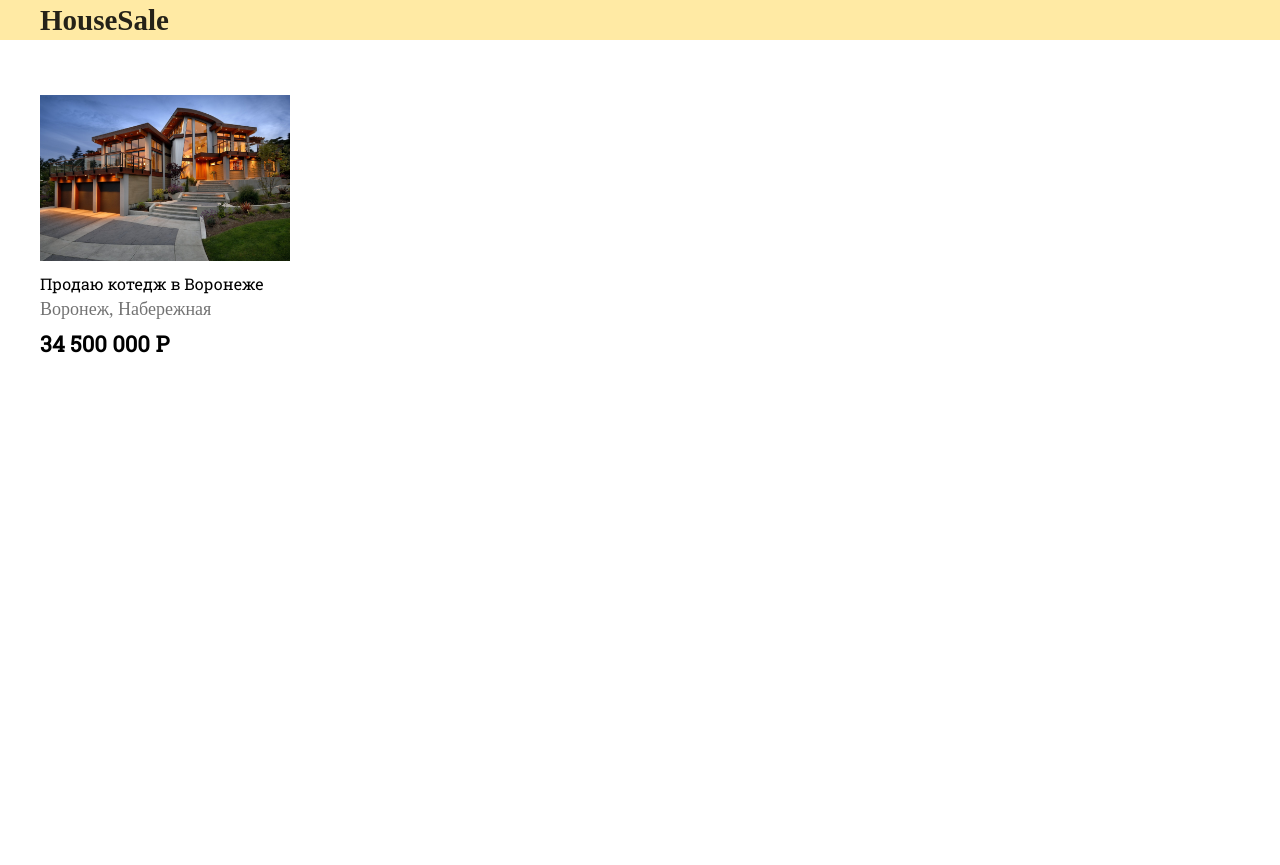
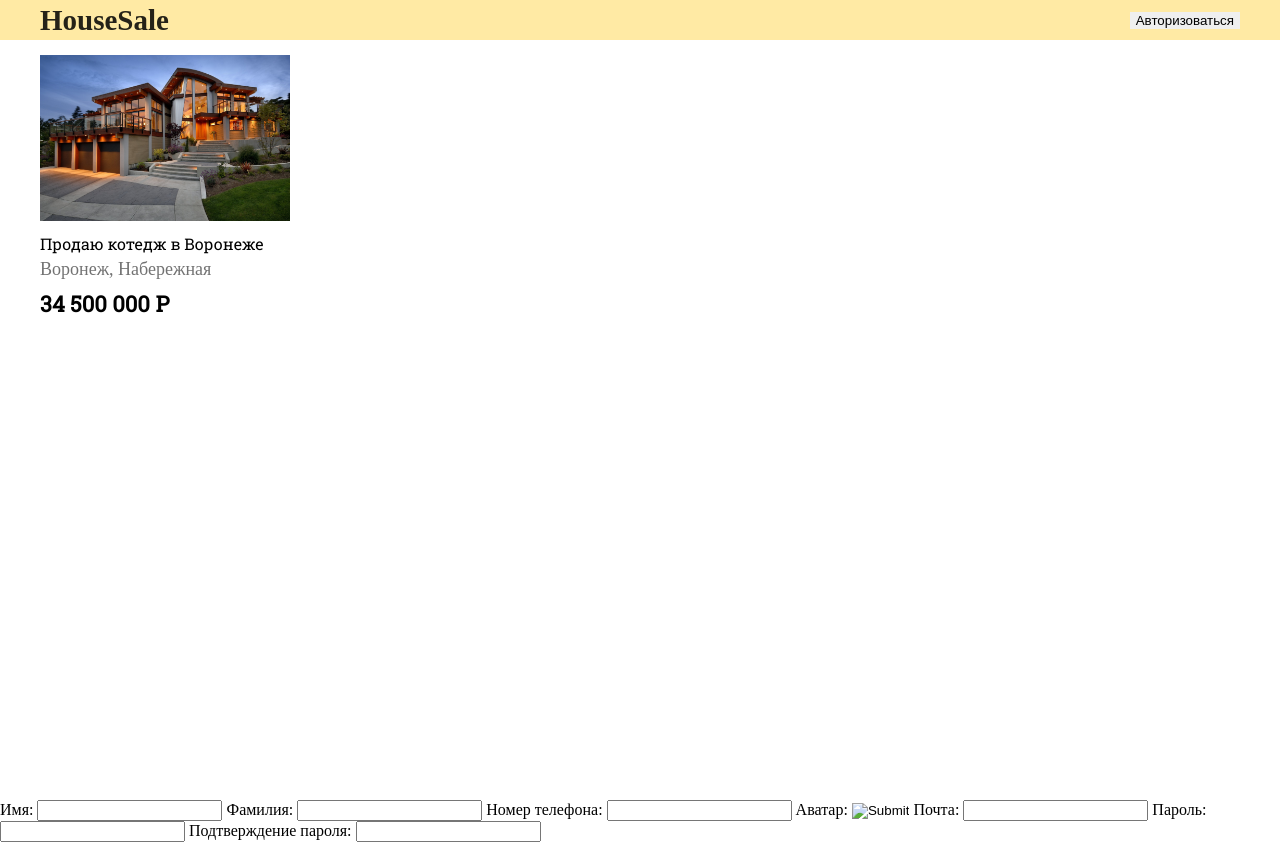
Before and after one commit to Go0dProgrammer/houseSale, a Django app: page /ads/ in a window 1280 px wide. After the commit the page ends 842 px from the top, so only its background shows below. Run offline with Django 3.2, Linux system fonts and the light colour scheme; data comes from the database, SQL or seed files in the repository.

Commit message:
autorization form start

```diff
--- /dev/null
+++ b/ads/templates/base.html
@@ -0,0 +1,49 @@
+<!DOCTYPE html>
+<html lang="en">
+<head>
+    <meta charset="UTF-8">
+    <meta http-equiv="X-UA-Compatible" content="IE=edge">
+    <meta name="viewport" content="width=device-width, initial-scale=1.0">
+    <title>{% block title %}{% endblock %}</title>
+    <link rel="stylesheet" href="../media/static/css/base.css">
+    {% block links %}{% endblock %}
+</head>
+<body>
+    <header>
+        <section class="container header-section">
+            <h1><a href="{% url 'index' %}">HouseSale</a></h1>
+            {% if request.user.is_authenticated %}
+            <div class="profile-link"></div>
+            {% else %}
+            <button id="autorization-button">Авторизоваться</button>
+            {% endif %}
+        </section>
+    </header>
+
+    {% block content %}
+    {% endblock %}
+
+    {% block scripts %}
+    {% endblock %}
+
+    <div id="autorization-form" title="Авторизация">
+        <form action="" method="post" name='autorization'>
+            <span>Имя:</span>
+            <input name="name" type="text">
+            <span>Фамилия:</span>
+            <input name="surname" type="text">
+            <span>Номер телефона:</span>
+            <input name="phone" type="text">
+            <span>Аватар:</span>
+            <input name="avatar" type="image">
+            <span>Почта:</span>
+            <input name="email" type="email">
+            <span>Пароль:</span>
+            <input name="password" type="password">
+            <span>Подтверждение пароля:</span>
+            <input name="password-confirm" type="password">
+
+        </form>
+    </div>
+</body>
+</html>
--- a/ads/templates/index.html
+++ b/ads/templates/index.html
@@ -1,22 +1,13 @@
-<!DOCTYPE html>
-<html lang="en">
-<head>
-    <meta charset="UTF-8">
-    <meta name="viewport" content="width=device-width, initial-scale=1.0">
-    <title>Все объявления</title>
-    <link rel="stylesheet" href="../media/static/css/base.css">
+{% extends "base.html" %}
+
+{% block title %}Все объявления{% endblock %}
+
+{% block links %}
 <link rel="stylesheet" href="../media/static/css/index.css">
-    <link rel="preconnect" href="https://fonts.gstatic.com">
 <link href="https://fonts.googleapis.com/css2?family=Oswald:wght@600&family=Roboto+Slab:wght@300;400&display=swap" rel="stylesheet">
-    {% load humanize %}
-</head>
-<body>
-    <header>
-        <div class="container">
-            <h1>HouseSale</h1>
-        </div>
-    </header>
+{% endblock %}
 
+{% block content %}
 <div class="content">
     <div class="container">
         <section class="ad-list">
@@ -27,12 +18,12 @@
                     <p class="adres">{{ad.city}}, {{ad.street}}</p>
                     <p class="price">{{ad.price}}</p>
                 </div>
-
             {% endfor %}
         </section>
-
     </div>
 </div>
+{% endblock %}
+
+{% block scripts %}
 <script src="../media/static/js/main.js"></script>
-</body>
-</html>
+{% endblock %}
--- a/media/static/css/base.css
+++ b/media/static/css/base.css
@@ -10,7 +10,7 @@ h1, h2, h3, h4, h5, h6, p {
 }
 a {
     text-decoration:none;
-    color: #ffffff;
+    color: #000;
   }
 button {
     border: none;
@@ -24,20 +24,23 @@ button {
 /* Header */
 header {
     height: 40px;
+    width: 100%;
     margin-bottom: 25px;
     background-color: #FFEAA4;
+    position: fixed;
 }
-header h1 {
-    position: relative;
-    top: 50%;
-    transform: translateY(-50%);
+header h1 a {
     opacity: 0.85;
     font-family: "Times New Roman";
     font-size: 29px;
     line-height: 1.2;
     font-weight: 600;
 }
-
+.header-section {
+    display: flex;
+    justify-content: space-between;
+    align-items: center;
+}
 /* Footer
 footer {
     height: 70px;
--- a/media/static/css/detail.css
+++ b/media/static/css/detail.css
@@ -3,9 +3,6 @@
     justify-content: space-between;
 }
 
-.ad-images-slider {
-    /* text-align: center; */
-}
 .ad-images-slider img {
     width: 600px;
 }
--- a/media/static/css/index.css
+++ b/media/static/css/index.css
@@ -16,7 +16,7 @@ img {
     display: flex;
     justify-content: flex-start;
     flex-wrap: wrap;
-    margin-top: 30px;
+    margin-top: 55px;
 }
 .ad {
     width: 250px;
```
Also changed, not shown: ads/templates/detail.html (+8 -37 lines). Lines whose indentation alone changed are shown as unchanged.
